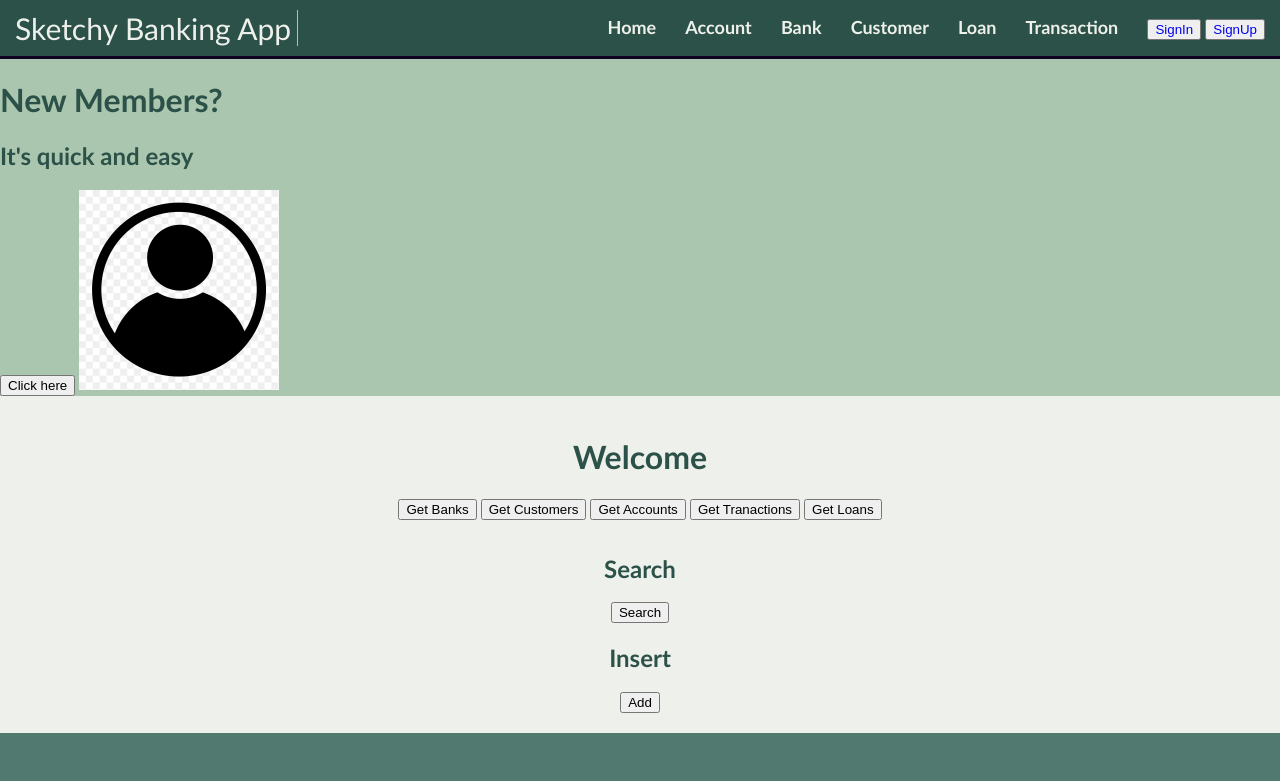
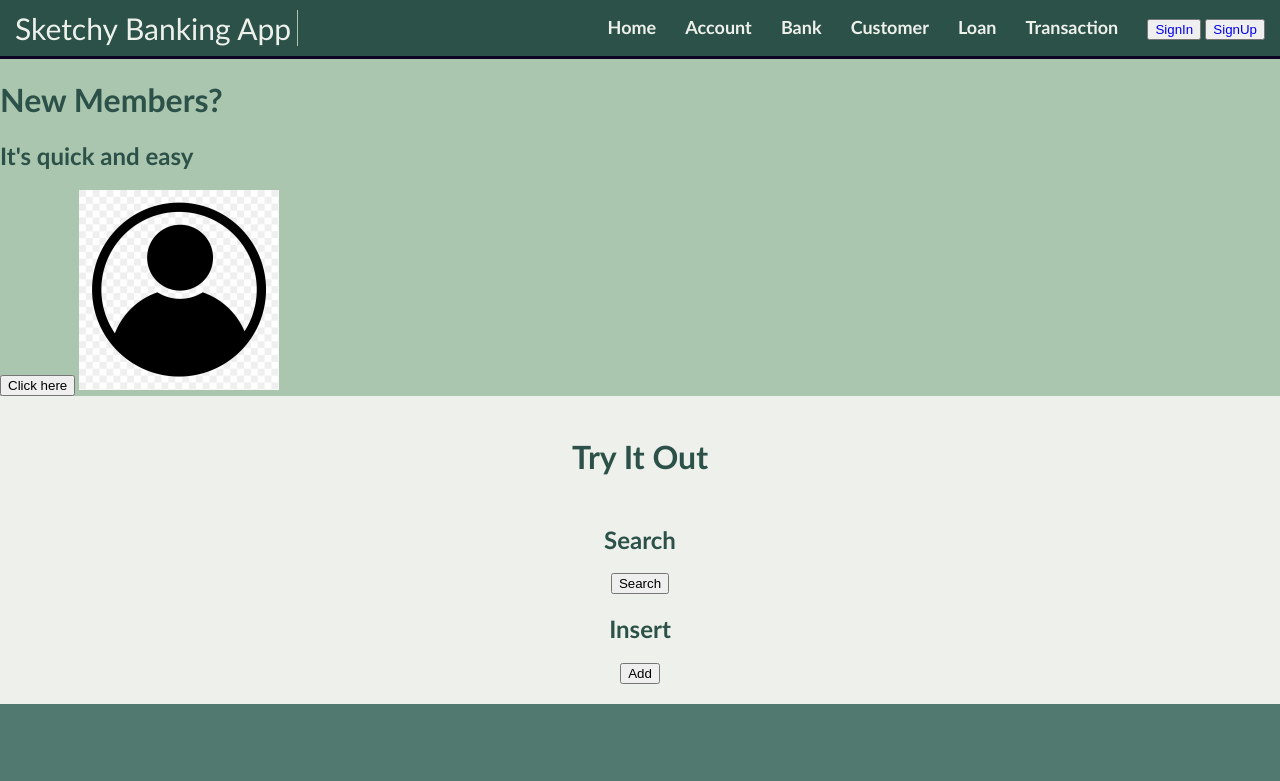
Before and after one commit to yoshiyahoo/Banking-System, a website: page public/index.html in a window 1280 px wide. Shown: the top 781 px of the page. Drawn offline with nearby package versions, Linux system fonts and the light colour scheme; no server answers.

Commit message:
removed buttons

```diff
--- a/public/index.html
+++ b/public/index.html
@@ -29,16 +29,7 @@
 			<!-- Main container -->
 				<!-- data container-->
 				<div id = "dataView">
-					<h1>Welcome</h1>
-					<script src="main.js"></script>
-					<div id="getDataCluster">
-						<button onclick="getBankData()"> Get Banks </button>
-						<button onclick="getCustomerData()"> Get Customers </button>
-						<button onclick="getAccountData()"> Get Accounts </button>
-						<button onclick="getTransactionData()"> Get Tranactions </button>
-						<button onclick="getLoanData()"> Get Loans </button>
-					</div>
-
+					<h1>Try It Out</h1>
 
 					<!-- This is updated with the table data -->
 					<table id="data"> </table>
```
